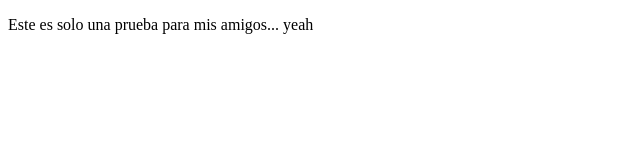
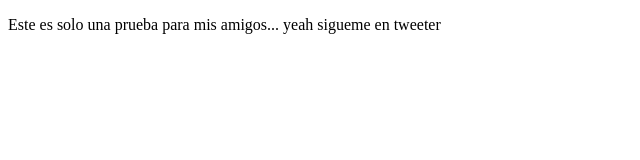
Before and after one commit to israel300980/proyectoDemoCrusoPrework, a plain HTML site: page index.html in a window 1280 px wide. Shown: the whole page, without its empty margins (0-640 px from the left). Drawn offline with Linux system fonts and the light colour scheme.

Commit message:
se hicieron cambios

```diff
--- a/index.html
+++ b/index.html
@@ -8,7 +8,7 @@
 </head>
 <body>
     <p>
-        Este es solo una prueba para mis amigos... yeah
+        Este es solo una prueba para mis amigos... yeah sigueme en tweeter
     </p>
   </body>
 </html>
```
